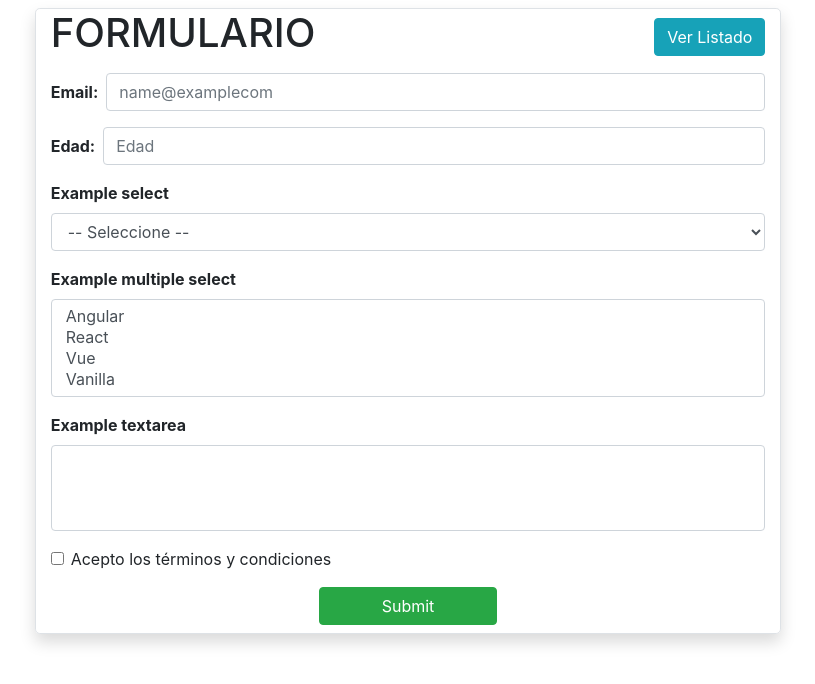
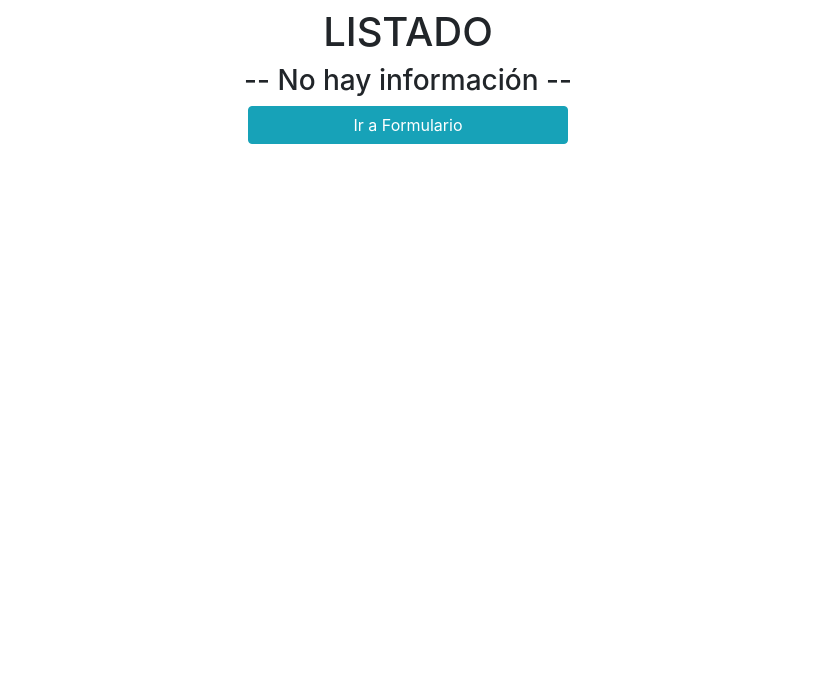
Before and after one commit to Jojansantia/FormWithClass, a React (Create React App) app: page / in a window 1280 px wide. Shown: the top 684 px of the page, without its empty margins (232-1047 px from the left). Built offline with nearby package versions, Linux system fonts and the light colour scheme.

Commit message:
Mejoras en codigo y diseño

```diff
--- a/src/App.js
+++ b/src/App.js
@@ -7,26 +7,39 @@ export default class App extends Component {
 
   state = {
     formulario: [],
-    mostrarForm: true
+    mostrarForm: false,
+    loading: false
   };
 
   guardarForm = (newForm) => {
     let formulario = this.state.formulario
     formulario.push(newForm)
-    // this.setState({...this.state, formulario})
+    // this.setState({formulario})
     localStorage.setItem('data', JSON.stringify(formulario));
   }
 
   componentDidMount () {
+    this.fetchData()
+  }
+
+  componentDidUpdate (prevProps, prevState) {
+    if (prevProps.userId !== this.props.userId) {
+      this.fetchData()
+    }
+  }
+
+  fetchData = () => {
+    this.setState({loading: true})
+
     let formulario = JSON.parse(localStorage.getItem('data'));
     if(formulario){
-      this.setState({...this.state, formulario})
+      this.setState({formulario, loading: false})
     }
   }
 
   setScreen = () => {
     let mostrarForm = !this.state.mostrarForm
-    this.setState({...this.state, mostrarForm })
+    this.setState({mostrarForm })
   }
   render() {
     return (
--- a/src/components/Datos.js
+++ b/src/components/Datos.js
@@ -2,23 +2,37 @@ import React, { Component } from 'react'
 
 export default class Datos extends Component {
 	render() {
-		const {form} = this.props
-		const {email, age, techs, descripcion } = form
+		const {email, age, select, techs, descripcion } = this.props.form
 		return (
 			<>
-				<div className="card m-1" style={{width: '48%'}}>
+				<div className="card m-1 rounded-lg shadow col-5" >
 					<div className="card-body">
+
+						<div className="d-flex flex-row  flex-wrap justify-content-between align-items-center">
 							<h5 className="card-title">{email}</h5>
 							<h6 className="card-subtitle mb-2 text-muted">{age} años</h6>
-						<p className="card-text flex-wrap">{descripcion}</p>
+						</div>
+
+							<h6 className="font-weight-bold">Descripción:</h6>
+							<p className="card-text ">{descripcion}</p>
+
 						<div className="flex-wrap flex-row d-flex">
-						<p className="">Tecnologias:</p>
+							<p className="font-weight-bold">Tecnologias:</p>
 							{
 								techs.map((tec, index) => (
+									<div key={index} className="d-flex flex-row">
 										<p className="mx-1 " key={index}>{tec}</p>
+										{techs[techs.length - 1] !== tec && ","}
+									</div>
 								))
 							}
 						</div>
+
+						<div className="d-flex flex-row">
+							<h6 className="font-weight-bold">Lenguaje:</h6>
+							<p className="mx-1 ">{select}</p>
+						</div>
+
 					</div>
 				</div>
 			</>
--- a/src/components/Formulario.js
+++ b/src/components/Formulario.js
@@ -1,5 +1,5 @@
 import React, { Component } from 'react'
-
+import {Validaciones} from './Validaciones'
 export default class Formulario extends Component {
 
   state ={
@@ -12,55 +12,15 @@ export default class Formulario extends Component {
     alert: '',
   }
 
-	render() {
-    const { guardarForm, setScreen } = this.props
-    const {email, age, select, techs, descripcion, check, alert } = this.state
-
-    const setChecked = check => {
-      this.setState({...this.state, check})
-    }
-
-    const  setForm = (event) => {
+  setForm = (event) => {
     event.preventDefault()
-
-      if(email.trim() === '' &&
-        age === 0  &&
-        select.trim() === '' &&
-        techs.length === 0 &&
-        descripcion.trim() === ''
-      ){
-        setAlert('Todos los campos son obligatorios.')
-        return;
-      }
-      if(email.trim() === ''){
-        setAlert('El email es obligatorio.')
-        return;
-      }
-      if(age === 0){
-        setAlert('La edad es obligatoria.')
-        return;
-      }
-      if(select.trim() === ''){
-        setAlert('Escoja un ejemplo prueba.')
-        return;
-      }
-      if(techs.length === 0){
-        setAlert('Escoja una o varias tecnologías..')
-        return;
-      }
-      if(descripcion.trim() === ''){
-        setAlert('La descripción es obligatoria.')
-        return;
-      }
-      if(check){
-        guardarForm(this.state)
-        setScreen()
-      }else{
-        setAlert('Debe aceptar los términos y condiciones.')
+    let error = Validaciones(this.state, this.setAlert)
+    if(!error){
+      this.props.guardarForm(this.state)
+      this.props.setScreen()
     }
   }
-
-    const myChangeHandler = (event) => {
+  myChangeHandler = (event) => {
     let nam = event.target.name;
     let val = event.target.value;
 
@@ -81,68 +41,84 @@ export default class Formulario extends Component {
     }
   }
 
-  const setAlert = (alert) => {
+  setAlert = (alert) => {
     this.setState({alert});
     setTimeout(() => {
       this.setState({alert: ''});
     }, 2000);
   }
 
+  setChecked = check => {
+    this.setState({check})
+  }
+
+	render() {
+    const {email, age, select, techs, descripcion, check, alert } = this.state
+
 		return (
 			<div className="container rounded-lg shadow col-md-7 col-sm-9 col-11 border pb-2">
         <div className="d-flex justify-content-between align-items-center mb-2">
           <h1 className="text-center ">FORMULARIO</h1>
-          <button type="button" onClick={setScreen} className="btn btn-info">Ver Listado</button>
+          <button type="button" onClick={this.props.setScreen} className="btn btn-info">Ver Listado</button>
         </div>
-        <form onSubmit={setForm}>
+        <form onSubmit={this.setForm}>
+
+          <div className="form-group d-flex flex-row">
+            <label forhtml="email" className="my-auto pr-2 font-weight-bold">Email: </label>
+            <input type="email" value={email} onChange={this.myChangeHandler} name="email" className="form-control" id="email" placeholder="name@examplecom"/>
+          </div>
+
+          <div className="form-group d-flex flex-row">
+            <label forhtml="age" className="my-auto pr-2 font-weight-bold">Edad:</label>
+            <input type="text" value={age || ''} onChange={this.myChangeHandler} name="age" className="form-control" id="age" placeholder="Edad"/>
+          </div>
+
+          <div className="form-group">
+            <label forhtml="exampleFormControlSelect1" className="font-weight-bold">Lenguaje</label>
+            <select className="form-control" value={select} onChange={this.myChangeHandler} name="select" id="exampleFormControlSelect1">
+              <option value="">-- Seleccione --</option>
+              <option value="JavaScript">JavaScript</option>
+              <option value="Python">Python</option>
+              <option value="Java">Java</option>
+              <option value="TypeScript">TypeScript</option>
+              <option value="PHP">PHP</option>
+            </select>
+          </div>
+
+          <div className="form-group">
+            <label forhtml="exampleFormControlSelect2" className="font-weight-bold">Tecnología</label>
+            <select multiple className="form-control"  value={techs} onChange={this.myChangeHandler} name="techs" id="exampleFormControlSelect2">
+              <option value="React">React</option>
+              <option value="Angular">Angular</option>
+              <option value="Vue">Vue</option>
+              <option value="Vanilla">Vanilla</option>
+            </select>
+          </div>
+
+          <div className="form-group">
+            <label forhtml="exampleFormControlTextarea1" className="font-weight-bold">Example textarea</label>
+            <textarea
+              className="form-control" value={descripcion}
+              onChange={this.myChangeHandler} maxLength="200" style={{resize: 'none'}}
+              name="descripcion" id="exampleFormControlTextarea1" rows="3">
+            </textarea>
+          </div>
+
+          <div className="form-group form-check">
+            <input type="checkbox" name="check"  checked={check} onChange={() => this.setChecked(!check)} className="form-check-input" id="exampleCheck1"/>
+            <label className="form-check-label" forhtml="exampleCheck1">Acepto los términos y condiciones</label>
+          </div>
+
           {alert &&
             <div className="alert alert-danger" role="alert">
               ¡Error! {alert}
            </div>
           }
-          <div className="form-group d-flex flex-row">
-            <label forhtml="email" className="my-auto pr-2 font-weight-bold">Email: </label>
-            <input type="email" value={email} onChange={myChangeHandler} name="email" className="form-control" id="email" placeholder="name@examplecom"/>
-          </div>
-          <div className="form-group d-flex flex-row">
-            <label forhtml="age" className="my-auto pr-2 font-weight-bold">Edad:</label>
-            <input type="text" value={age || ''} onChange={myChangeHandler} name="age" className="form-control" id="age" placeholder="Edad"/>
-          </div>
-          <div className="form-group">
-            <label forhtml="exampleFormControlSelect1" className="font-weight-bold">Example select</label>
-            <select className="form-control" value={select} onChange={myChangeHandler} name="select" id="exampleFormControlSelect1">
-              <option value="">-- Seleccione --</option>
-              <option value="Prueba 1">Prueba 1</option>
-              <option value="Prueba 2">Prueba 2</option>
-              <option value="Prueba 3">Prueba 3</option>
-              <option value="Prueba 4">Prueba 4</option>
-              <option value="Prueba 5">Prueba 5</option>
-            </select>
-          </div>
-          <div className="form-group">
-            <label forhtml="exampleFormControlSelect2" className="font-weight-bold">Example multiple select</label>
-            <select multiple className="form-control"  value={techs} onChange={myChangeHandler} name="techs" id="exampleFormControlSelect2">
-              <option value="Angular">Angular</option>
-              <option value="React">React</option>
-              <option value="Vue">Vue</option>
-              <option value="Vanilla">Vanilla</option>
-            </select>
-          </div>
-          <div className="form-group">
-            <label forhtml="exampleFormControlTextarea1" className="font-weight-bold">Example textarea</label>
-            <textarea
-              className="form-control" value={descripcion}
-              onChange={myChangeHandler} maxLength="200" style={{resize: 'none'}}
-              name="descripcion" id="exampleFormControlTextarea1" rows="3">
-            </textarea>
+
+          <div className="text-center">
+            <button type="submit" className="btn btn-success w-25">Submit</button>
           </div>
 
-          <div className="form-group form-check">
-            <input type="checkbox" name="check"  checked={check} onChange={() => setChecked(!check)} className="form-check-input" id="exampleCheck1"/>
-            <label className="form-check-label" forhtml="exampleCheck1">Acepto los términos y condiciones</label>
-          </div>
-          <div className="text-center">
-            <button type="submit" className="btn btn-success w-25">Submit</button></div>
         </form>
       </div>
 		)
--- /dev/null
+++ b/src/components/Validaciones.js
@@ -0,0 +1,38 @@
+export function Validaciones(state, setAlert) {
+
+  const {email, age, select, techs, descripcion, check} = state
+
+  if(email.trim() === '' &&
+      age === 0  &&
+      select.trim() === '' &&
+      techs.length === 0 &&
+      descripcion.trim() === ''
+  ){
+    setAlert('Todos los campos son obligatorios.')
+    return true;
+  }
+  if(email.trim() === ''){
+    setAlert('El email es obligatorio.')
+    return true;
+  }
+  if(age === 0){
+    setAlert('La edad es obligatoria.')
+    return true;
+  }
+  if(select.trim() === ''){
+    setAlert('Escoja un ejemplo prueba.')
+    return true;
+  }
+  if(techs.length === 0){
+    setAlert('Escoja una o varias tecnologías..')
+    return true;
+  }
+  if(descripcion.trim() === ''){
+    setAlert('La descripción es obligatoria.')
+    return true;
+  }
+  if(!check){
+    setAlert('Debe aceptar los términos y condiciones.')
+    return true;
+  }
+}
```
Lines whose indentation alone changed are shown as unchanged.
